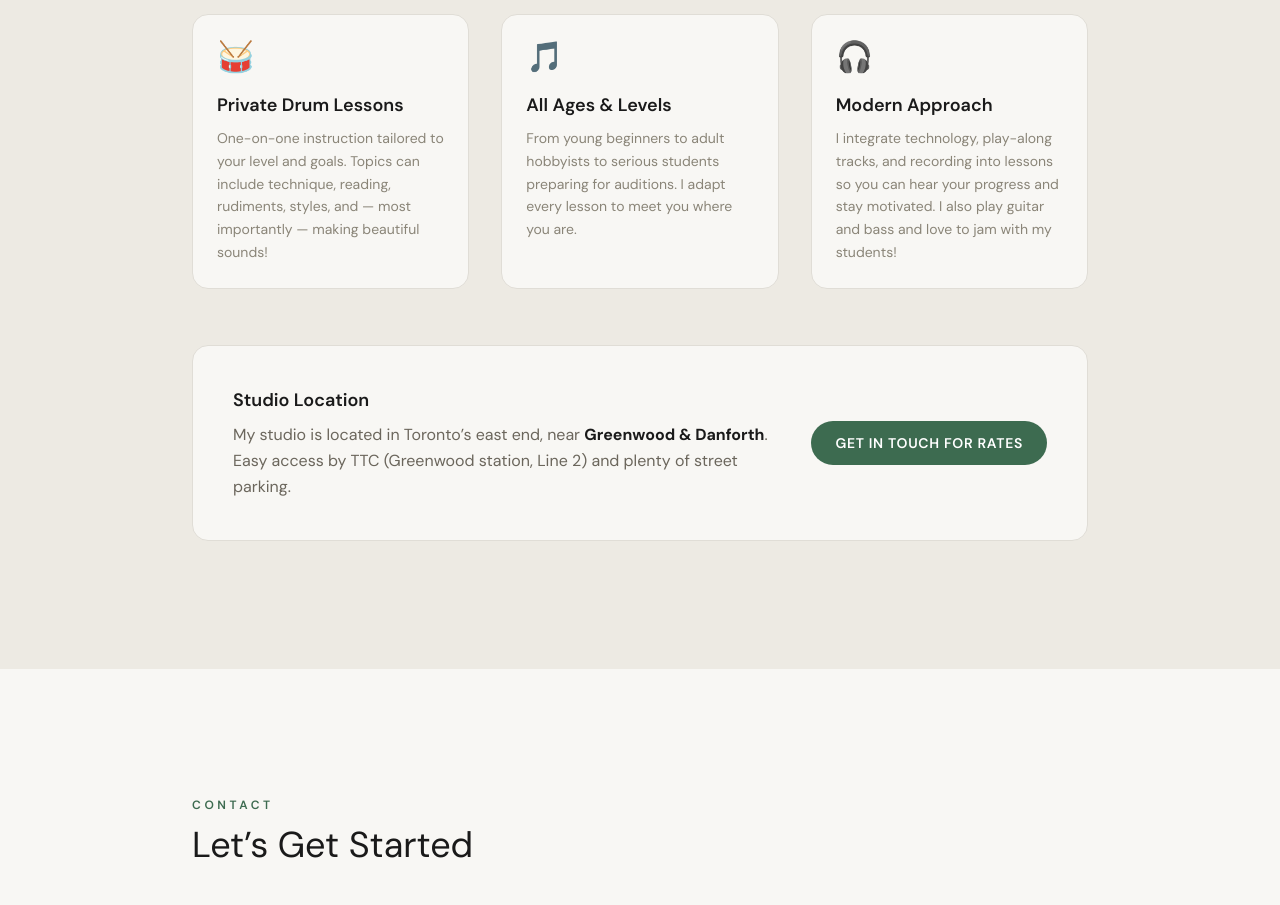
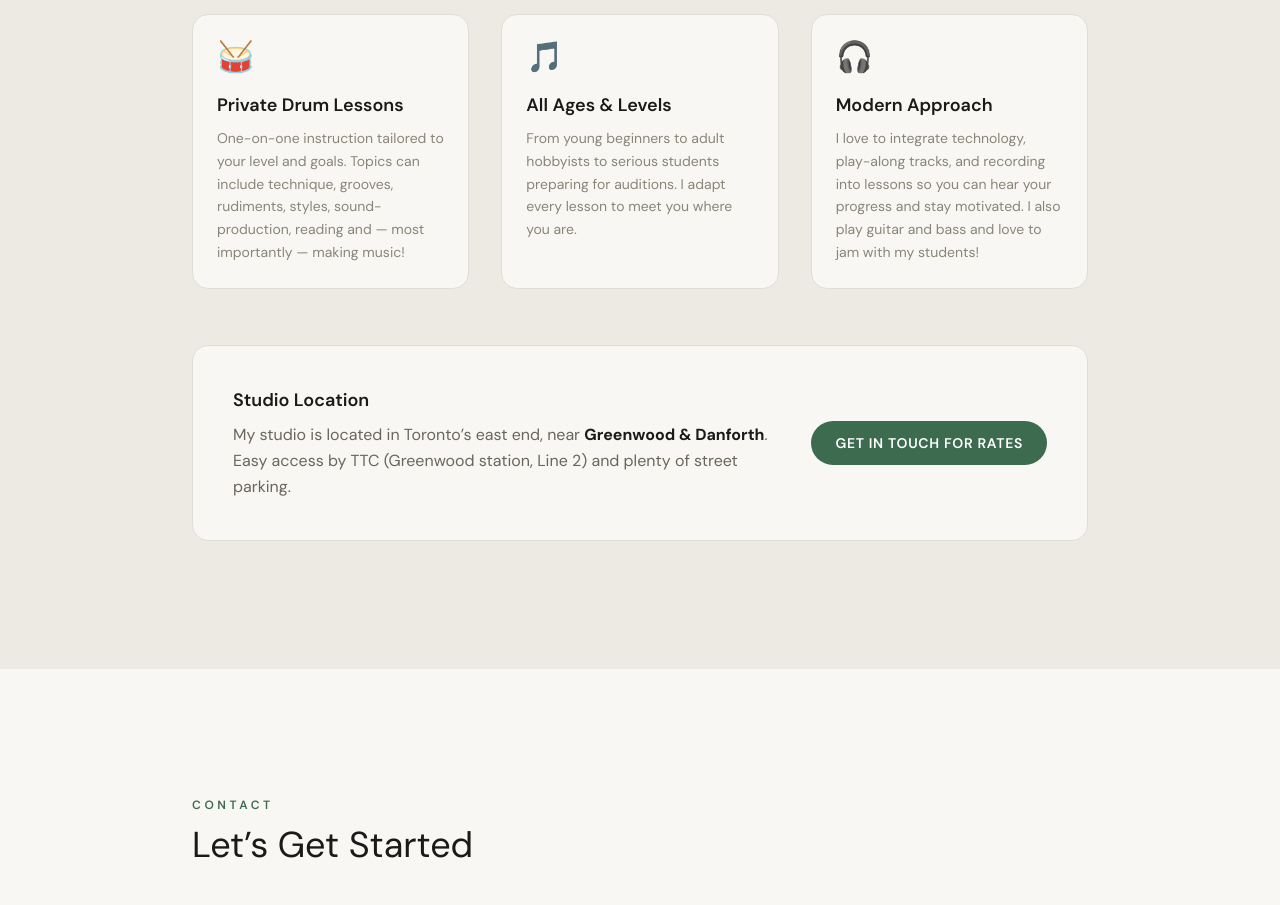
Before and after one commit to nicodann/nico-dann-drumlessons, a Next.js app: page / in a window 1280 px wide. Shown: the part 1920-2825 px from the top of the page. Built offline with nearby package versions, Linux system fonts and the light colour scheme.

Commit message:
Edit copy.

```diff
--- a/app/components/Lessons/index.tsx
+++ b/app/components/Lessons/index.tsx
@@ -11,7 +11,7 @@ export default function Lessons({
       icon: "🥁",
       title: "Private Drum Lessons",
       description:
-        "One-on-one instruction tailored to your level and goals. Topics can include technique, reading, rudiments, styles, and — most importantly — making beautiful sounds!",
+        "One-on-one instruction tailored to your level and goals. Topics can include technique, grooves, rudiments, styles, sound-production, reading and — most importantly — making music!",
     },
     {
       icon: "🎵",
@@ -23,7 +23,7 @@ export default function Lessons({
       icon: "🎧",
       title: "Modern Approach",
       description:
-        "I integrate technology, play-along tracks, and recording into lessons so you can hear your progress and stay motivated. I also play guitar and bass and love to jam with my students!",
+        "I love to integrate technology, play-along tracks, and recording into lessons so you can hear your progress and stay motivated. I also play guitar and bass and love to jam with my students!",
     },
   ];
 
```
